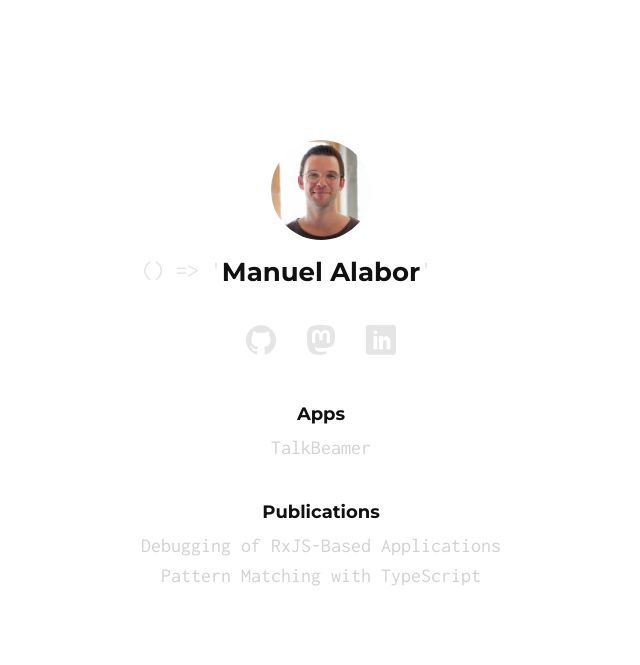
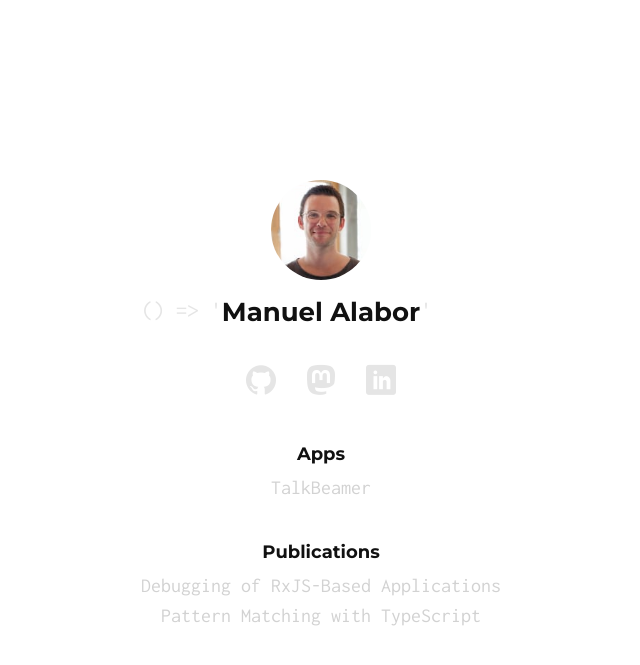
Before and after one commit to swissmanu/alabor.me, a Jekyll site: the page built from index.md, in a window 1280 px wide. Shown: the top 665 px of the page, without its empty margins (319-959 px from the left). Built offline with Jekyll 4.4.1, drawn with Linux system fonts in a browser that asks for light colours; some web fonts are replaced.

Commit message:
Add home class to body element

```diff
--- a/_layouts/page.html
+++ b/_layouts/page.html
@@ -5,7 +5,7 @@
   {%- include head.html -%}
 </head>
 
-<body>
+<body{% if page.url == "/" %} class="home"{% endif %}>
   {{ content }}
 </body>
 
```
